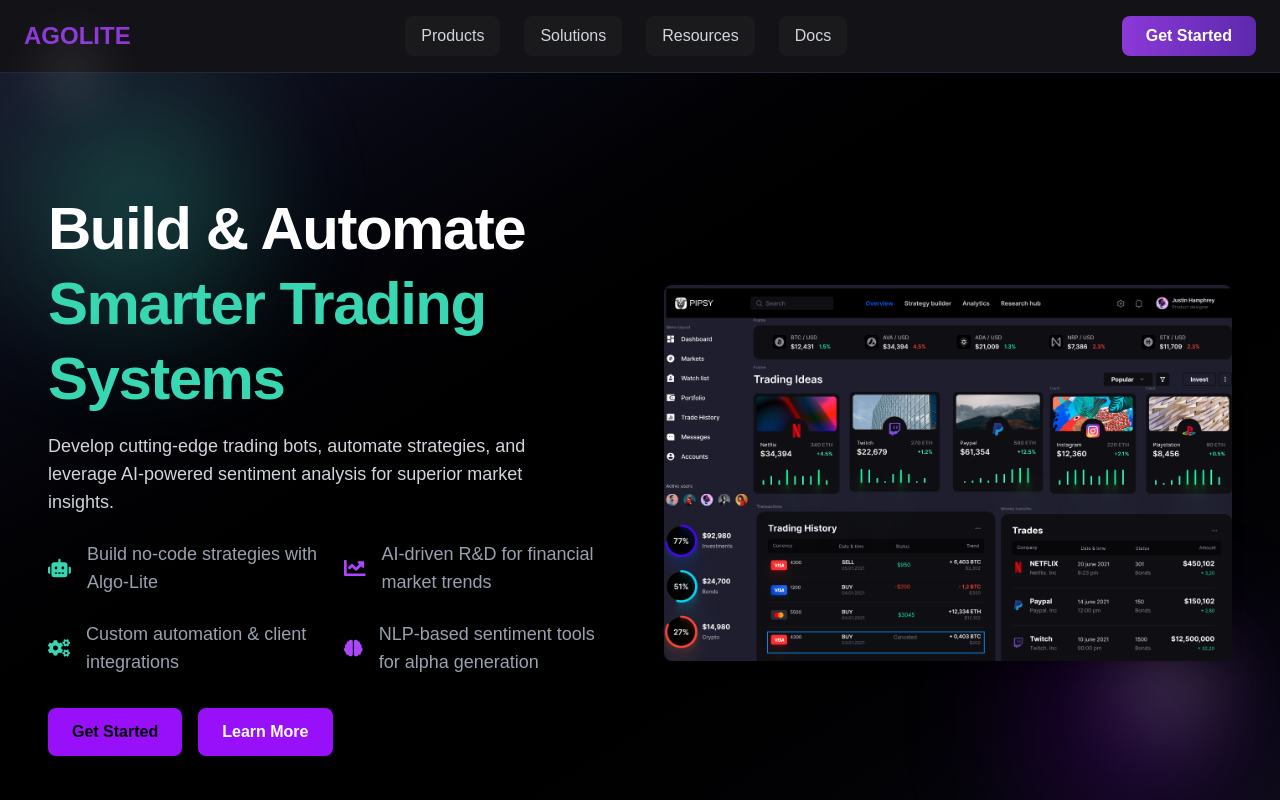
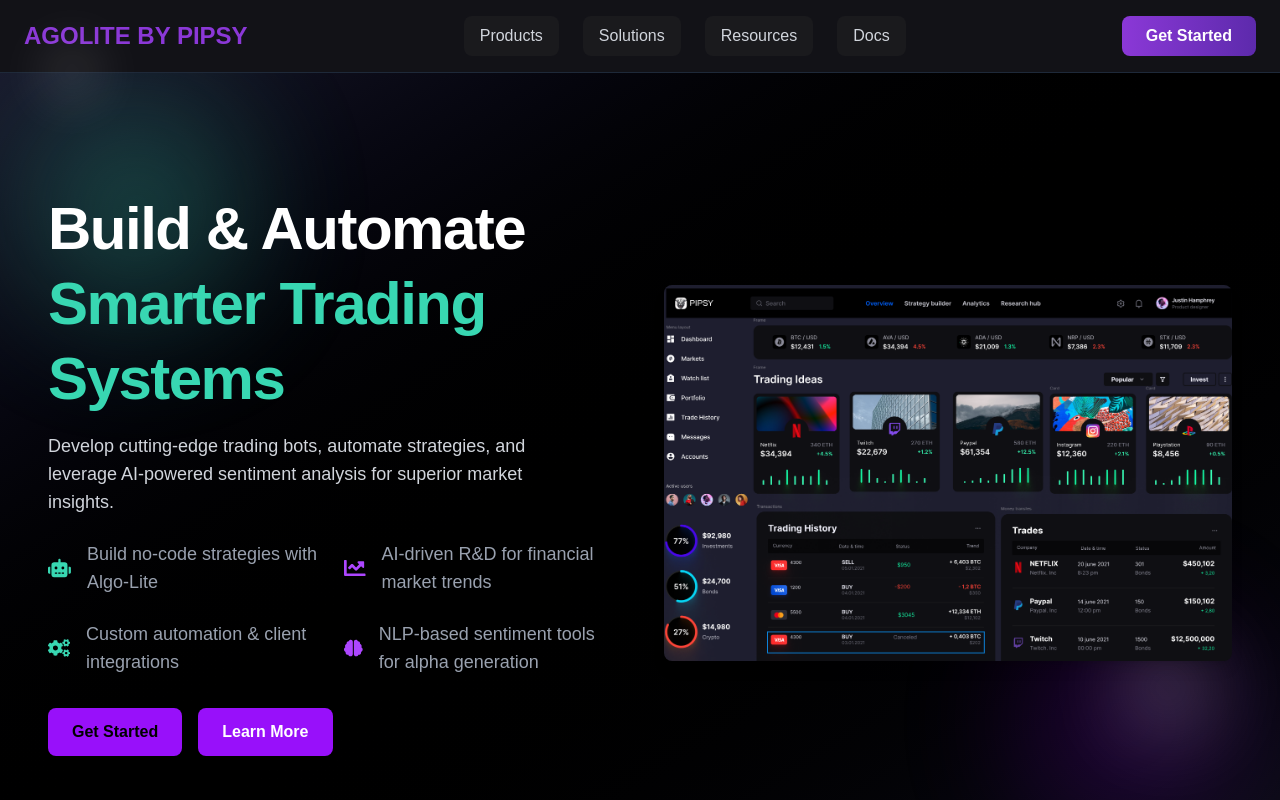
Before and after one commit to barakatimothy/Finance-Dashboard, a Next.js app in the folder dashboard-application/: page / in a window 1280 px wide. Shown: the top 800 px of the page. Built offline with nearby package versions, Linux system fonts and the light colour scheme.

Commit message:
Update page.tsx

```diff
--- a/dashboard-application/src/app/page.tsx
+++ b/dashboard-application/src/app/page.tsx
@@ -13,7 +13,7 @@
   return (
     <div className="bg-[#0E0E10] text-white min-h-screen">
       <nav className="flex justify-between items-center py-4 px-6 bg-[#121217] shadow-md border-b border-gray-800 relative">
-        <h1 className="text-2xl font-bold text-[#8B38D7]">AGOLITE</h1>
+        <h1 className="text-2xl font-bold text-[#8B38D7]">AGOLITE BY PIPSY</h1>
         <div className="hidden md:flex space-x-6">
           {["Products", "Solutions", "Resources", "Docs"].map((item) => (
             <button
```
